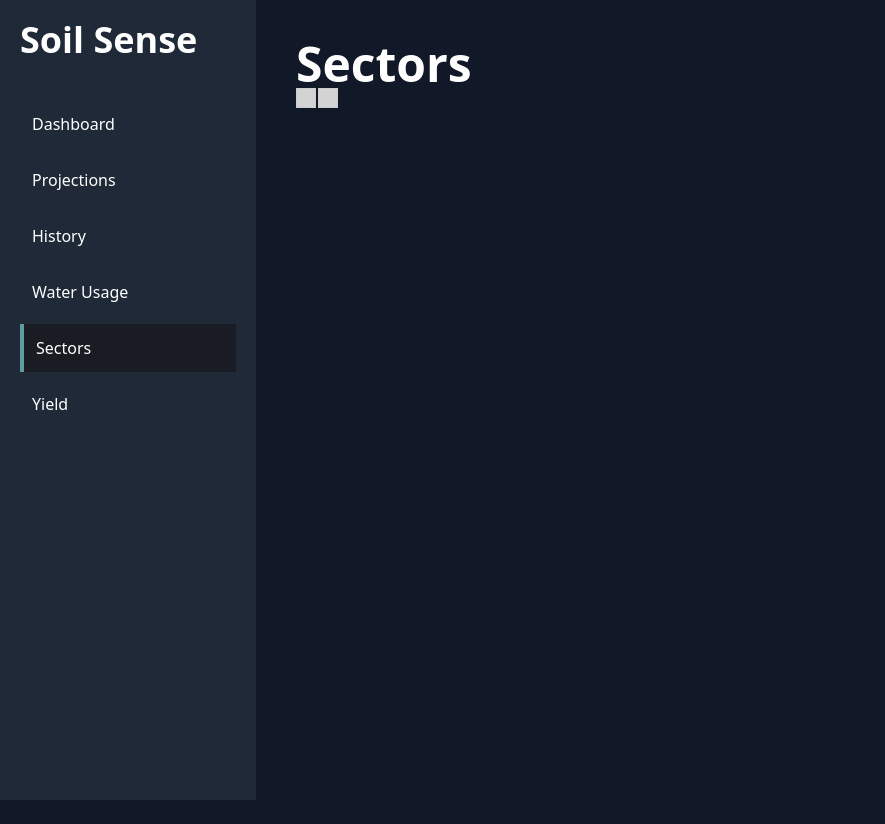
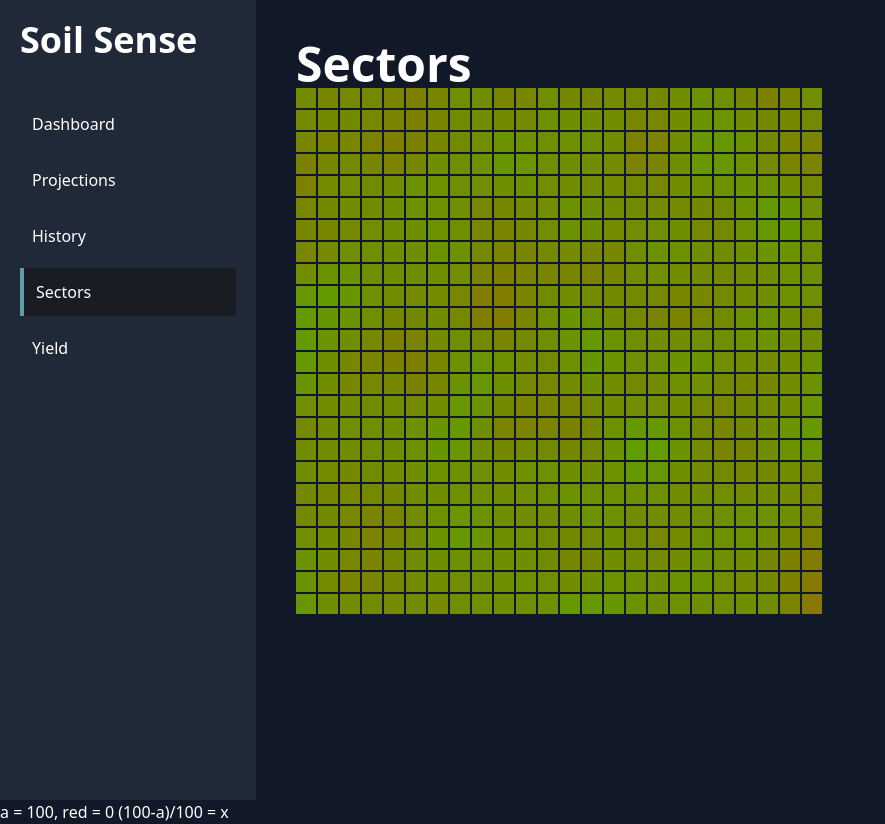
Before and after one commit to Cruzhacks-hotelhackers/SoilSense, a website: page indexp5.html in a window 1280 px wide. Shown: the whole page, without its empty margins (0-885 px from the left). Before the commit the page ends 800 px from the top, so only its background shows below. Drawn offline with nearby package versions, Linux system fonts and the light colour scheme.

Commit message:
aksjd xovak

```diff
--- a/indexp5.html
+++ b/indexp5.html
@@ -22,8 +22,6 @@
   .grid-item {
       width: 20px; /* Adjust the width of each box as needed */
       height: 20px; /* Adjust the height of each box as needed */
-      background-color: lightgray; /* Set the background color of the boxes */
-      border: 1px solid #ccc; /* Add a border to the boxes */
   }
 </style>
 </head>
@@ -36,7 +34,6 @@
         <li><a href = index.html><button class="p-3">Dashboard</button></a></li>
         <li><a href = indexp2.html><button class="p-3">Projections</button></a></li>
         <li><a href = indexp3.html><button class="p-3">History</button></a></li>
-        <li><a href = indexp4.html><button class="p-3">Water Usage</button></a></li>
         <li class="active p-3">Sectors</li>
         <li><a href = indexp6.html><button class="p-3">Yield</button></a></li>
       </ul>
@@ -48,16 +45,20 @@
     <div class="grid-container">
       <!-- Generate the 24x24 grid -->
       <!-- Repeat the following line 576 times (24x24) -->
-      <div class="grid-item" id="grid-item-1"></div>
-<div class="grid-item" id="grid-item-2"></div>
+      <div class="grid-item" id="grid-item-0"></div>
       <!-- End of repetition -->
       <script>
-        function componentToHex(c) {
-  var hex = c.toString(16);
-  return hex.length == 1 ? "0" + hex : hex;
-}
+    const container = document.querySelector('.grid-container');
 
-const rgbToHex(r, g, b)  => {
+for(let i = 1; i < 576; i++) {
+      const gridItem = document.createElement('div');
+
+        gridItem.className = 'grid-item';
+        gridItem.id = `grid-item-${i}`;
+        container.appendChild(gridItem);
+    }
+
+const rgbToHex = (r, g, b)  => {
   return "#" + ((1 << 24) + (r << 16) + (g << 8) + b).toString(16).slice(1);
 }
 
@@ -74,15 +75,12 @@ fetch(jsonFileUrl)
   })
   .then(data => {
     // Here, 'data' contains the parsed JSON data
-    const container = document.querySelector('.grid-container');
-    console.log(data);
-    for(let i = 0; i < 574; i++) {
-      console.log("asdf");
-      const gridItem = document.createElement('div');
-      console.log(rgbToHex(data.sectorInfo[i].plantHealth * 2.55,data.sectorInfo[i].plantHealth * 2.55,0));
-            gridItem.className = 'grid-item bg-#'+rgbToHex(data.sectorInfo[i].plantHealth * 2.55,data.sectorInfo[i].plantHealth * 2.55,0);
-            gridItem.id = `grid-item-${i}`;
-            container.appendChild(gridItem);
+    for(let i = 0; i < 576; i++) {
+      const gridItem = document.getElementById('grid-item-'+i);
+
+      const hexColor = rgbToHex((100-data.sectorInfo[i].plantHealth)*2.55, data.sectorInfo[i].plantHealth * 2.55, 0);
+
+        gridItem.style.backgroundColor = `${hexColor}`;
     }
     // You can now work with the JSON data
   })
@@ -95,3 +93,6 @@ fetch(jsonFileUrl)
 </div>
 </body>
 </html>
+
+a = 100, red = 0
+(100-a)/100 = x
```
Also changed, not shown: indexp3.html (+0 -1 lines), indexp6.html (+0 -1 lines).
